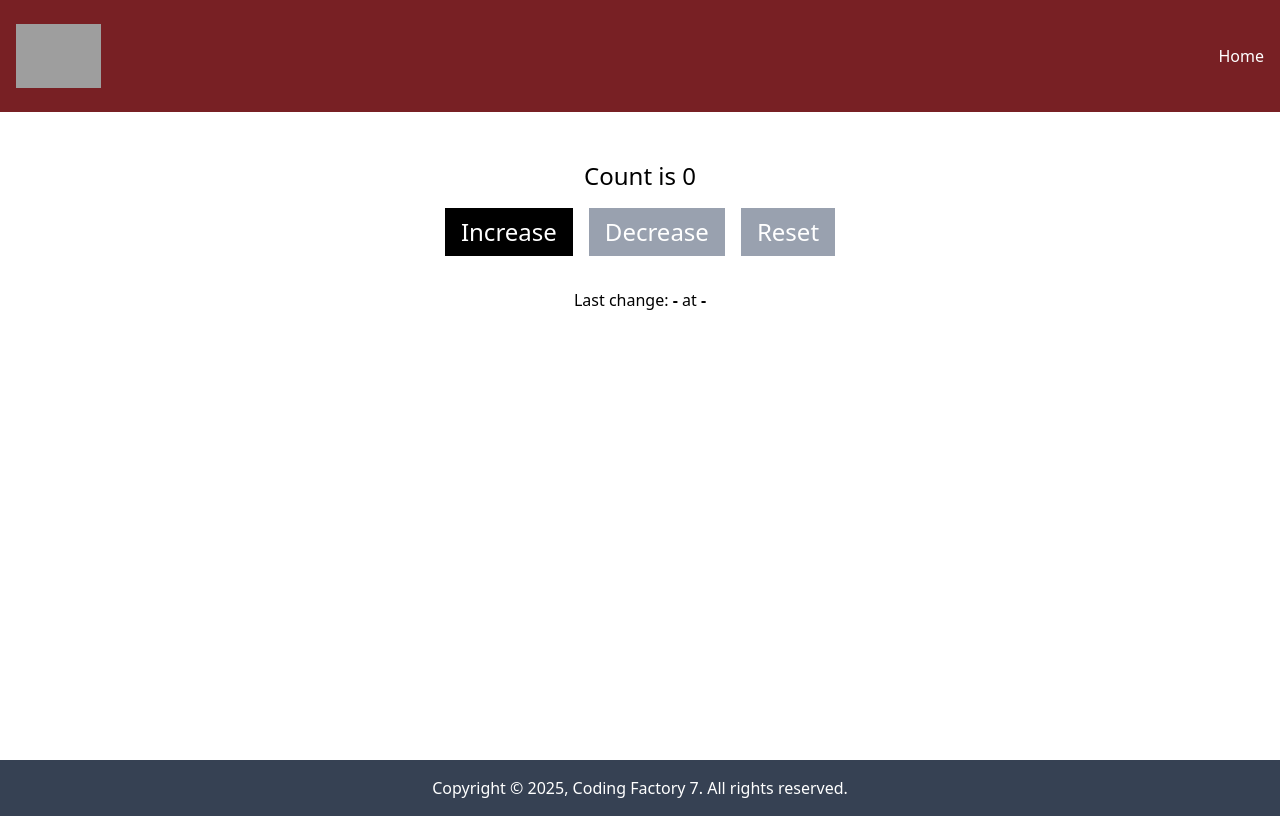
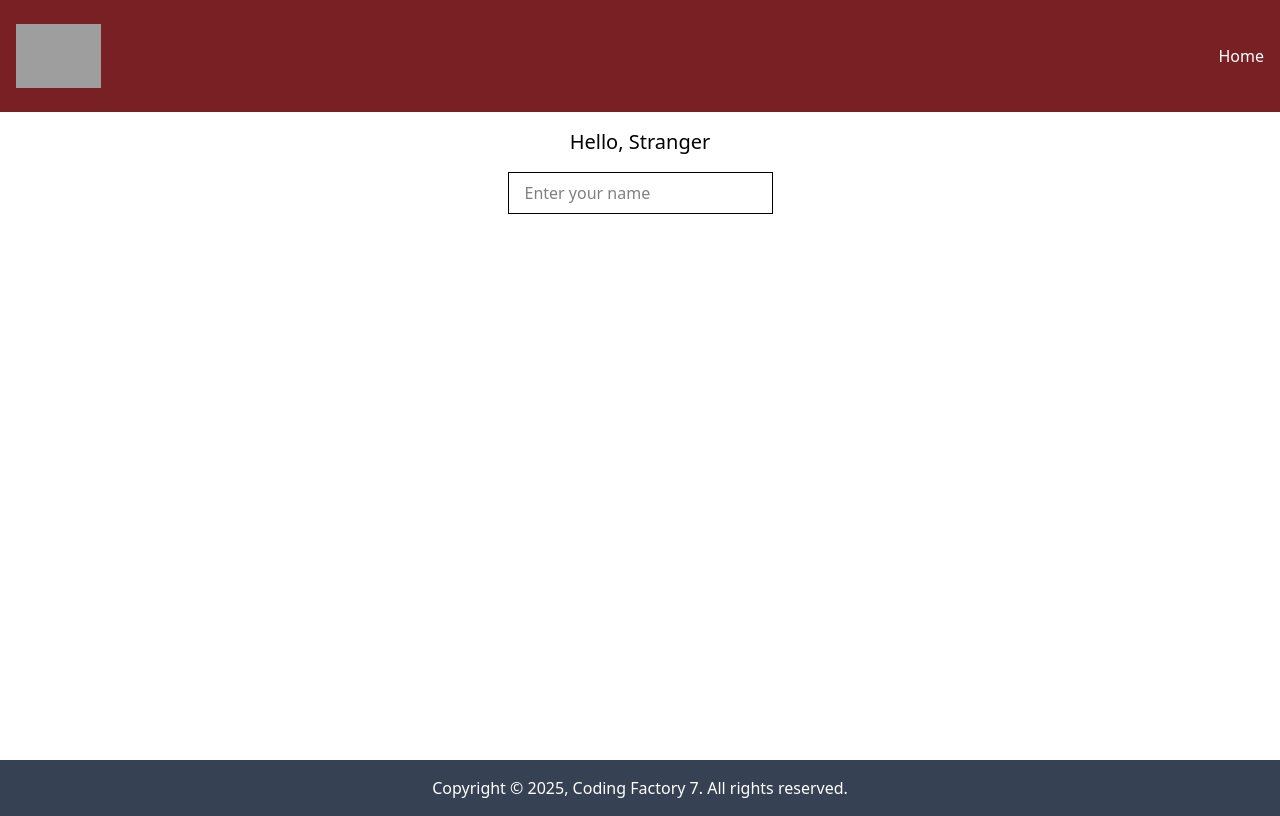
Before and after one commit to jstam2023/cf7-components-intro, a React (Vite) app: page / in a window 1280 px wide. Built offline with nearby package versions, Linux system fonts and the light colour scheme; grey boxes are pictures that could not be loaded.

Commit message:
feat: use useEffect

```diff
--- a/package.json
+++ b/package.json
@@ -11,6 +11,7 @@
   },
   "dependencies": {
     "@tailwindcss/vite": "^4.1.11",
+    "lucide-react": "^0.536.0",
     "react": "^19.1.0",
     "react-dom": "^19.1.0",
     "tailwindcss": "^4.1.11"
--- a/src/App.tsx
+++ b/src/App.tsx
@@ -5,15 +5,16 @@
 // import ArrowFunctionalComponentWithProps from "./components/ArrowFunctionalComponentWithProps.tsx";
 // import ArrowFunctionalComponentWithPropsType from "./components/ArrowFunctionalComponentWithPropsType.tsx";
 import Layout from "./components/Layout.tsx";
-import CounterWithReducer from "./components/CounterWithReducer.tsx";
+// import CounterWithReducer from "./components/CounterWithReducer.tsx";
 // import CounterAdvancedWithCustomHook from "./components/CounterAdvancedWithCustomHook.tsx";
 // import CounterWithCustomHook from "./components/CounterWithCustomHook.tsx";
 // import CounterWithMoreStates from "./components/CounterWithMoreStates.tsx";
 // import CounterAdvanced from "./components/CounterAdvanced.tsx";
 // import Counter from "./components/Counter.tsx";
-// import NameChanger from "./components/NameChanger.tsx";
+import NameChanger from "./components/NameChanger.tsx";
 // import FunctionalComponentWithState from "./components/FunctionalComponentWithState.tsx";
 // import ClassComponentWithState from "./components/ClassComponentWithState.tsx";
+// import Todo from "./components/Todo/Todo.tsx"
 
 function App() {
 
@@ -34,12 +35,13 @@
         {/*    <ClassComponentWithState/>*/}
         {/*    <FunctionalComponentWithState/>*/}
         {/*    <Counter/>*/}
-        {/*    <NameChanger/>*/}
+            <NameChanger/>
         {/*    <CounterWithMoreStates/>*/}
         {/*    <CounterAdvanced/>*/}
         {/*    <CounterWithCustomHook/>*/}
         {/*    <CounterAdvancedWithCustomHook/>*/}
-            <CounterWithReducer/>
+        {/*    <CounterWithReducer/>*/}
+        {/*    <Todo/>*/}
 
         </Layout>
 
--- a/src/components/NameChanger.tsx
+++ b/src/components/NameChanger.tsx
@@ -1,6 +1,11 @@
-import {useState} from "react";
+import {useEffect, useState} from "react";
 const NameChanger = () => {
     const [name, setName] = useState("")
+
+    useEffect(() => {
+        document.title = name ? `Hello, ${name}!` : "Hello, Stranger"
+    }, [name]);
+
     const handelChange = (e: React.ChangeEvent<HTMLInputElement>) => {
         setName(e.target.value)
     }
```
Also changed, not shown: 1 other file (tests, documents, lock files or other folders).
